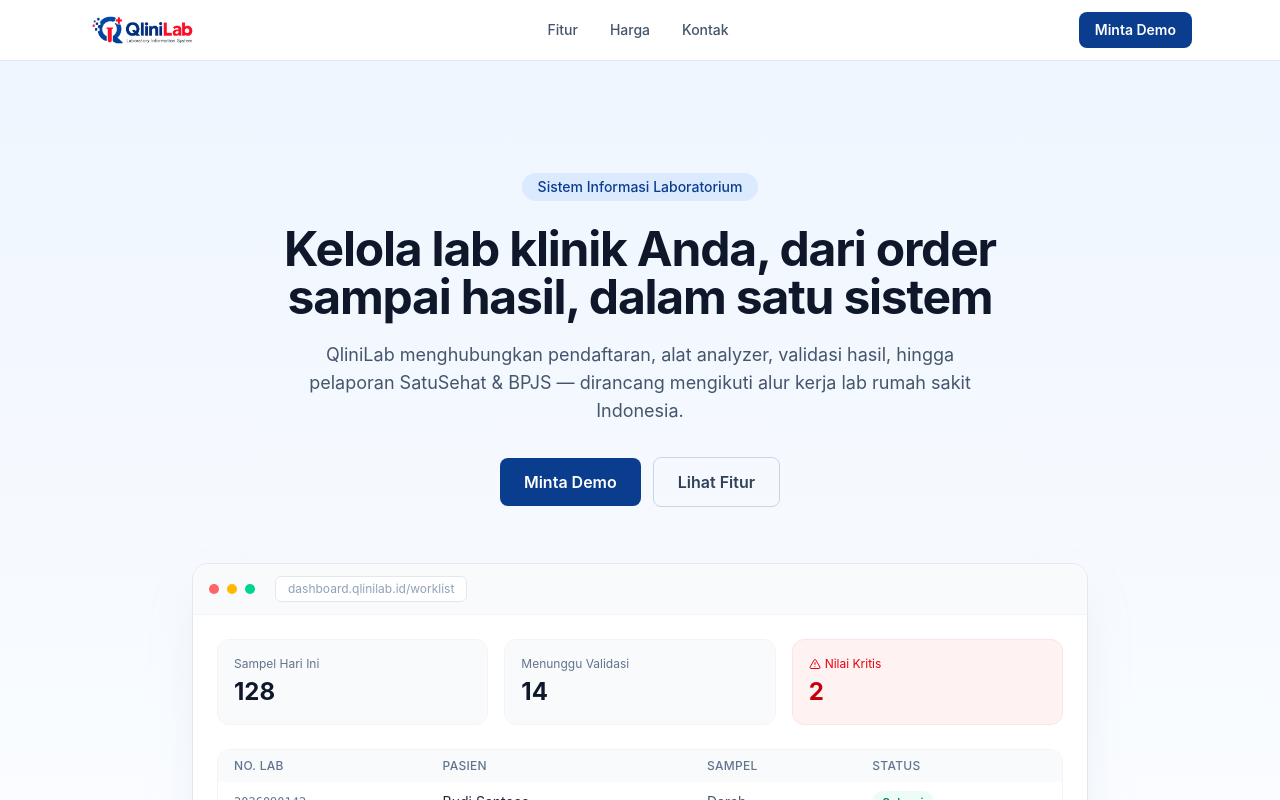
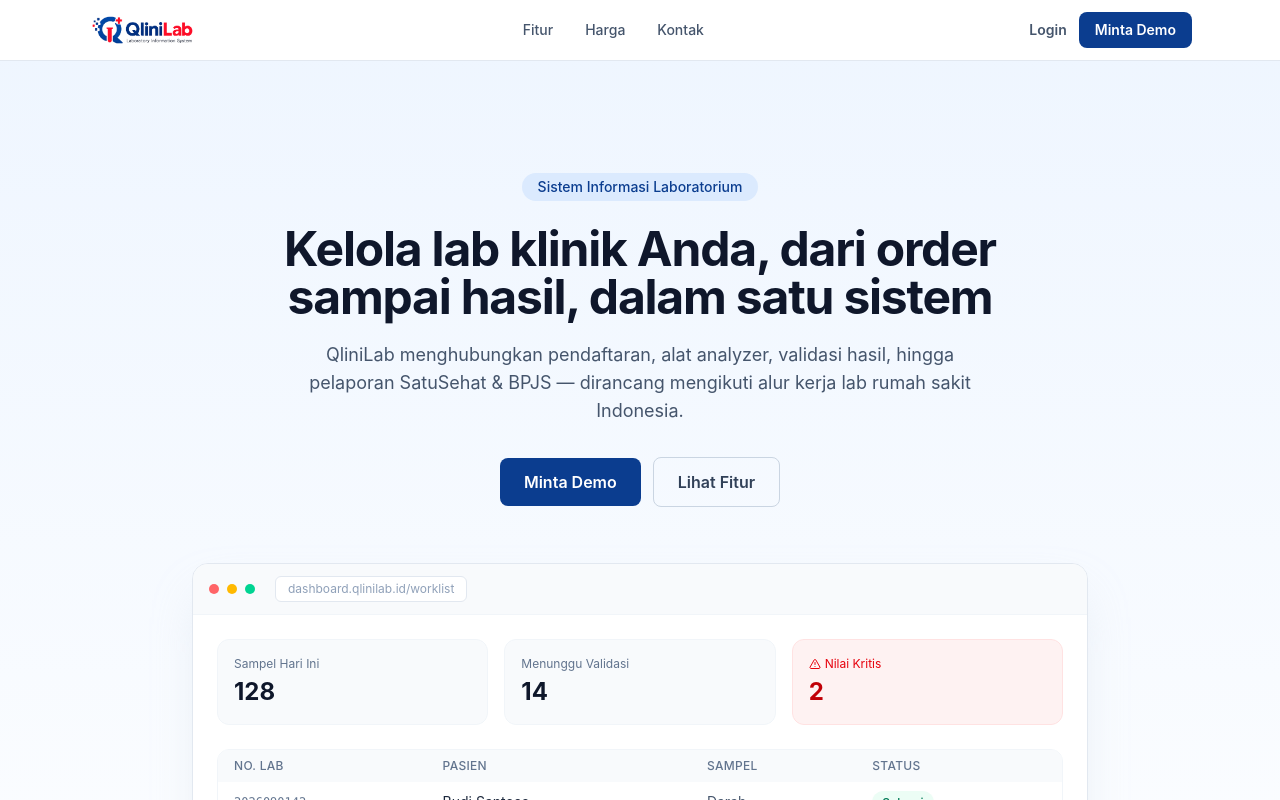
Before and after one commit to serverpatelki/qlinilab-landing, a React (Vite) app: page / in a window 1280 px wide. Shown: the top 800 px of the page. Built offline with nearby package versions, Linux system fonts and the light colour scheme.

Commit message:
feat(nav): add Login link pointing to dashboard.qlinilab.id

```diff
--- a/src/App.tsx
+++ b/src/App.tsx
@@ -140,12 +140,20 @@
             Kontak
           </a>
         </nav>
-        <a
-          href="#kontak"
-          className="hidden rounded-lg bg-brand-blue px-4 py-2 text-sm font-semibold text-white transition hover:bg-brand-blue-dark md:inline-block"
-        >
-          Minta Demo
-        </a>
+        <div className="hidden items-center gap-3 md:flex">
+          <a
+            href="https://dashboard.qlinilab.id"
+            className="text-sm font-semibold text-slate-600 hover:text-slate-900"
+          >
+            Login
+          </a>
+          <a
+            href="#kontak"
+            className="rounded-lg bg-brand-blue px-4 py-2 text-sm font-semibold text-white transition hover:bg-brand-blue-dark"
+          >
+            Minta Demo
+          </a>
+        </div>
         <button
           className="md:hidden"
           onClick={() => setOpen((v) => !v)}
@@ -164,6 +172,13 @@
           </a>
           <a href="#kontak" className="py-2 text-slate-700" onClick={() => setOpen(false)}>
             Kontak
+          </a>
+          <a
+            href="https://dashboard.qlinilab.id"
+            className="py-2 font-semibold text-brand-blue"
+            onClick={() => setOpen(false)}
+          >
+            Login
           </a>
         </div>
       )}
```
